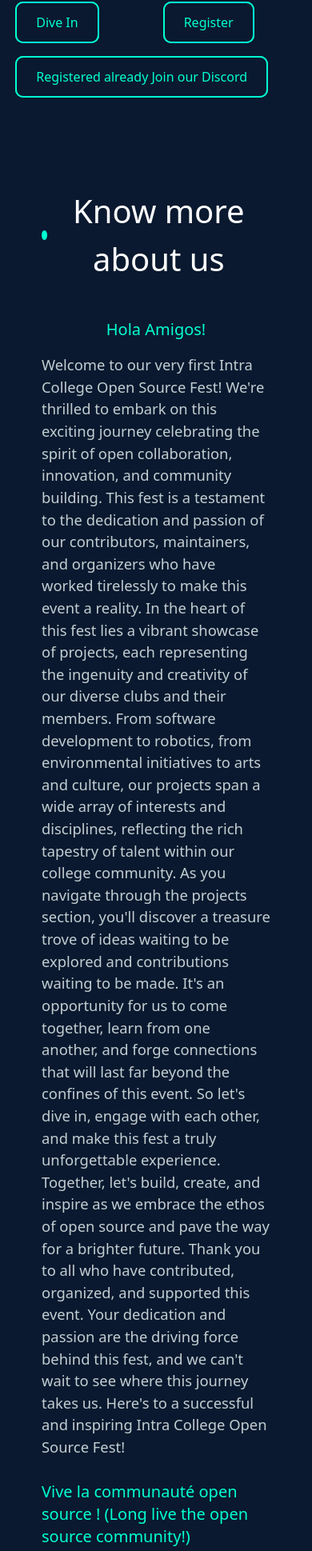
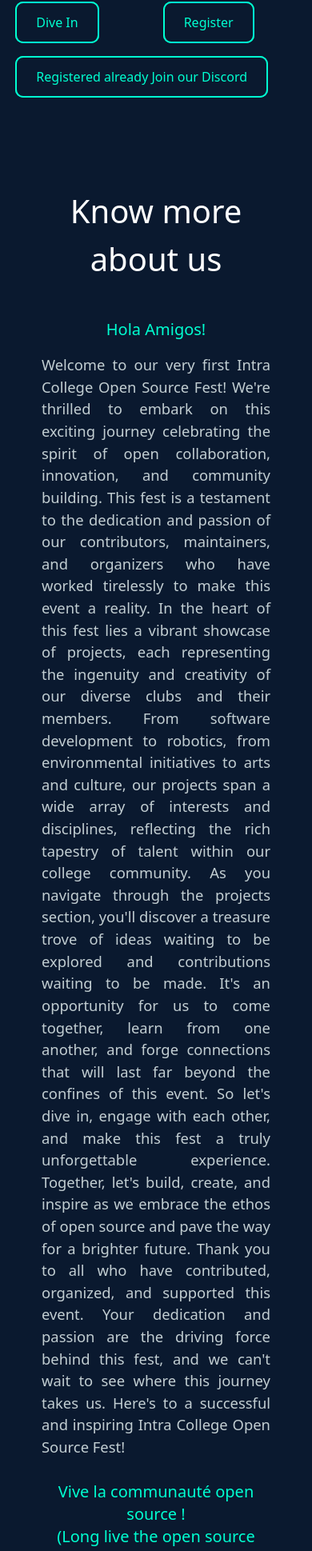
Before and after one commit to PerHac13/OPCODE, a React (Vite) app: page / in a window 390 px wide. Shown: the part 667-2606 px from the top of the page at 80% size. Built offline with nearby package versions, Linux system fonts and the light colour scheme.

Commit message:
Fix: Minor Layout

```diff
--- a/src/pages/Home/about_fest.jsx
+++ b/src/pages/Home/about_fest.jsx
@@ -2,7 +2,7 @@ const About = () => {
   return (
     <div className="  p-[2rem] justify-center ">
       <div className="flex items-center justify-center">
-        <div className="bg-[#00FFD1] w-[0.75rem] h-[0.75rem] [border-radius:100%]"></div>
+        <div className="bg-[#00FFD1] w-[0.75rem] h-[0.75rem] [border-radius:100%] hidden sm:block"></div>
         <div className="text-[#fff] [font-size:2.5rem] [text-align:center] p-[2rem] ">
           Know more about us
         </div>
@@ -11,7 +11,7 @@ const About = () => {
         {" "}
         Hola Amigos!
       </span>
-      <div className="text-[#c2ced2]  text-[1.15rem] [text-align:left] py-[1rem]">
+      <div className="text-[#c2ced2]  text-[1.15rem] [text-align:justify] md:[text-align:left] py-[1rem]">
         {" "}
         Welcome to our very first Intra College Open Source Fest! We're thrilled
         to embark on this exciting journey celebrating the spirit of open
@@ -37,10 +37,11 @@ const About = () => {
         and inspiring Intra College Open Source Fest!
         <br></br>
       </div>
-      <span className="text-[#00ffd1] text-xl mt-3 justify-center flex">
+      <div className="text-[#00ffd1] text-xl mt-3 justify-center [text-align:center] flex">
         {" "}
-        Vive la communauté open source ! (Long live the open source community!)
-      </span>
+        Vive la communauté open source ! <br />
+        (Long live the open source community!)
+      </div>
     </div>
   );
 };
```
